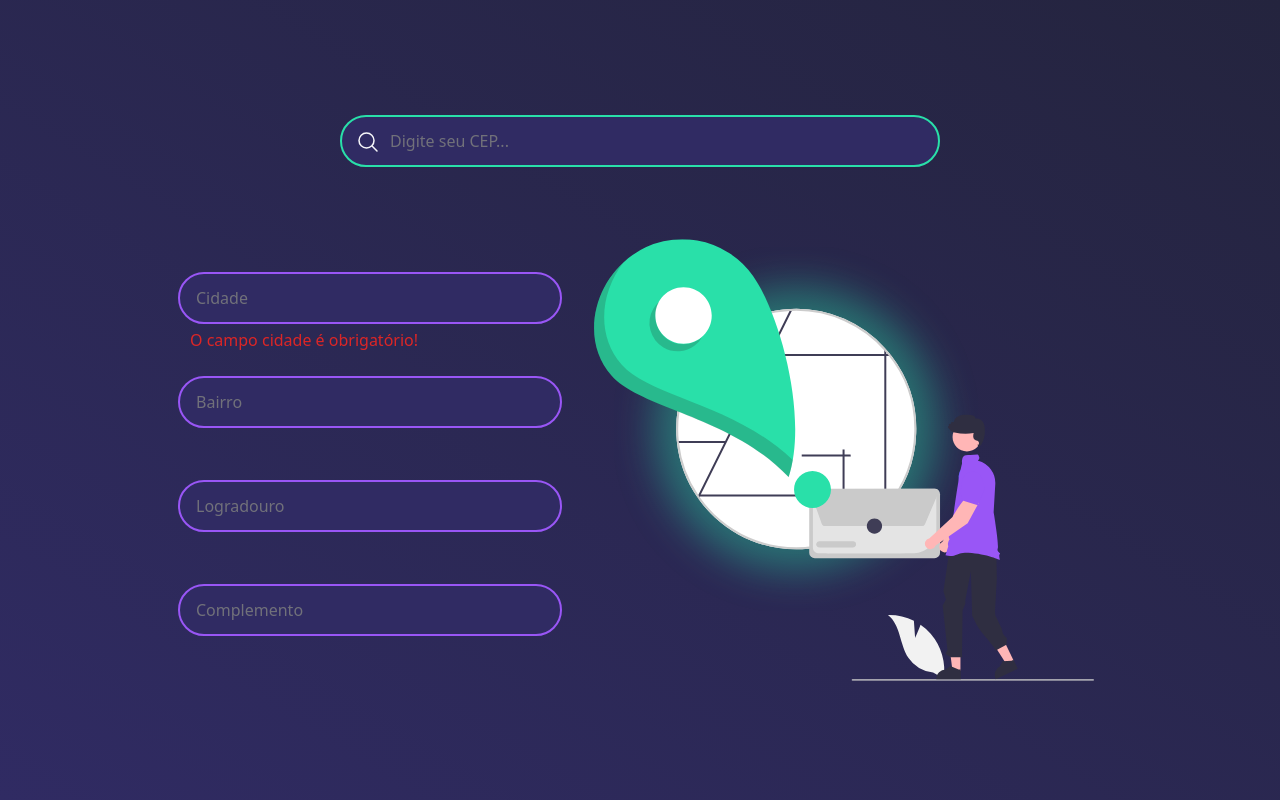
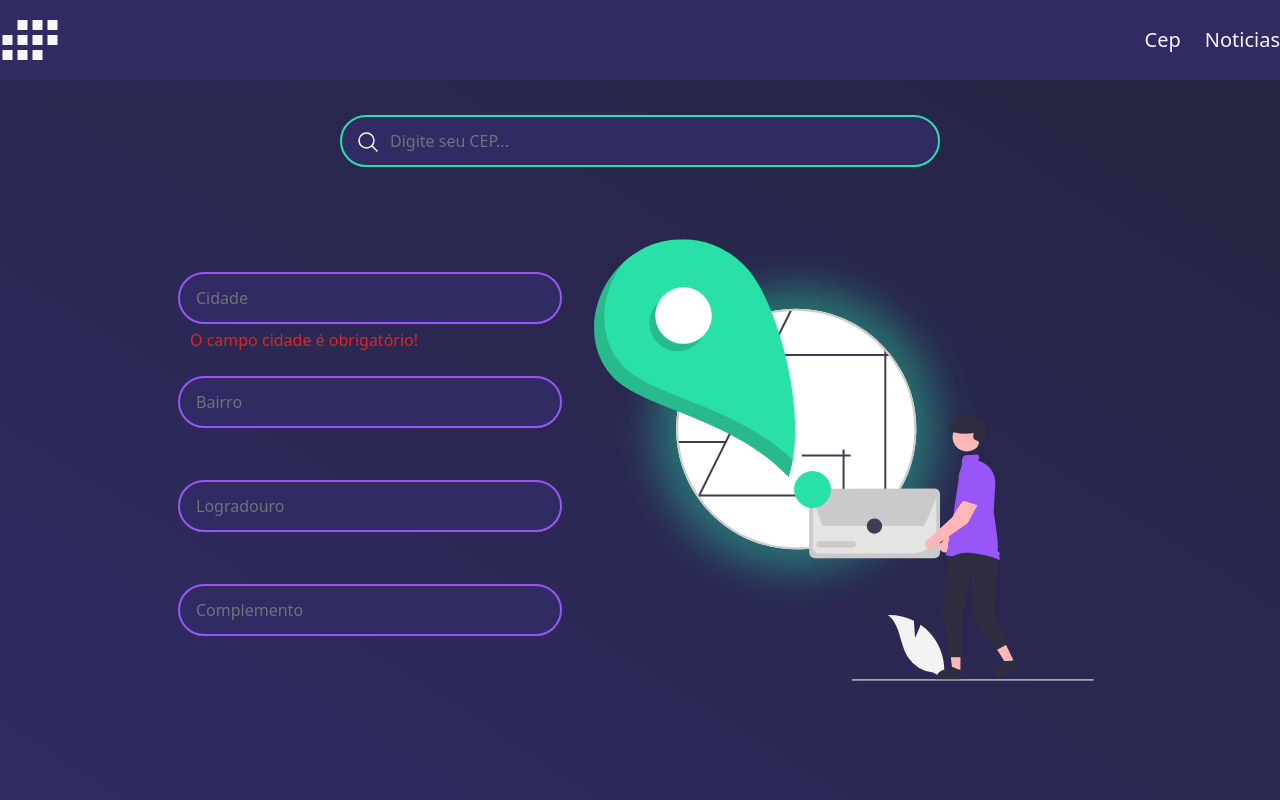
Before and after one commit to stanleywodson/G4F-FRONTEND, a React (Vite) app: page / in a window 1280 px wide. Built offline with nearby package versions, Linux system fonts and the light colour scheme.

Commit message:
feat: add header

```diff
--- a/src/App.tsx
+++ b/src/App.tsx
@@ -1,9 +1,11 @@
+import LayoutProject from "./Layout/LayoutProject"
 import { ImageCep } from "./assets/svg/ImageCep"
 import { Search } from "./assets/svg/Search"
 import { Input } from "./components/Input"
 
 function App() {
 	return (
+		<LayoutProject>
 			<div className="flex items-center h-screen bg-gradient-to-tr from-[#302B63] to-[#24243E]">
 				<div className="flex flex-col items-center w-auto mx-auto">
 					{/* search cep */}
@@ -51,6 +53,8 @@ function App() {
 					</div>
 				</div>
 			</div>
+		</LayoutProject>
+
 	)
 }
 
--- /dev/null
+++ b/src/Layout/LayoutProject.tsx
@@ -0,0 +1,23 @@
+import { PropsWithChildren } from "react"
+import { Logo } from "../assets/svg/Logo"
+
+const LayoutProject = ({ children }: PropsWithChildren) => {
+	return (
+		<main>
+			<nav className="fixed w-full top-0 z-50 h-20 bg-[#302B63]  border-gray-100">
+				<div className="max-w-7xl mx-auto">
+					<div className="flex justify-between items-center h-20 font-medium">
+						<Logo />
+						<div className="flex gap-6 text-xl">
+							<a className="text-[#F7F7FA] hover:text-zinc-200" href="">Cep</a>
+							<a className="text-[#F7F7FA] hover:text-zinc-200" href="">Noticias</a>
+						</div>
+					</div>
+				</div>
+			</nav>
+			{children}
+		</main>
+	)
+}
+
+export default LayoutProject
--- /dev/null
+++ b/src/assets/svg/Logo.tsx
@@ -0,0 +1,20 @@
+export function Logo() {
+	return (
+		<strong >
+			<svg
+				xmlns="http://www.w3.org/2000/svg"
+				width="60"
+				height="60"
+				fill="none"
+				viewBox="0 0 24 24"
+			>
+				<path
+					fill="#F7F7FA"
+					fillRule="evenodd"
+					d="M13 20v-4h4.001v4H13zm-6 0v-4h4v4H7zm-6 0v-4h4v4H1zm12-6v-4h4v4h-4zm-6 0v-4h4v4H7zm-6 0v-4h4v4H1zm18-6V3.999h4V8h-4zm0 6v-4h4v4h-4zm-6-6V3.999h4.001V8H13zM7 8V3.999h4V8H7z"
+					clipRule="evenodd"
+				></path>
+			</svg>
+		</strong>
+	)
+}
```
Lines whose indentation alone changed are shown as unchanged.
